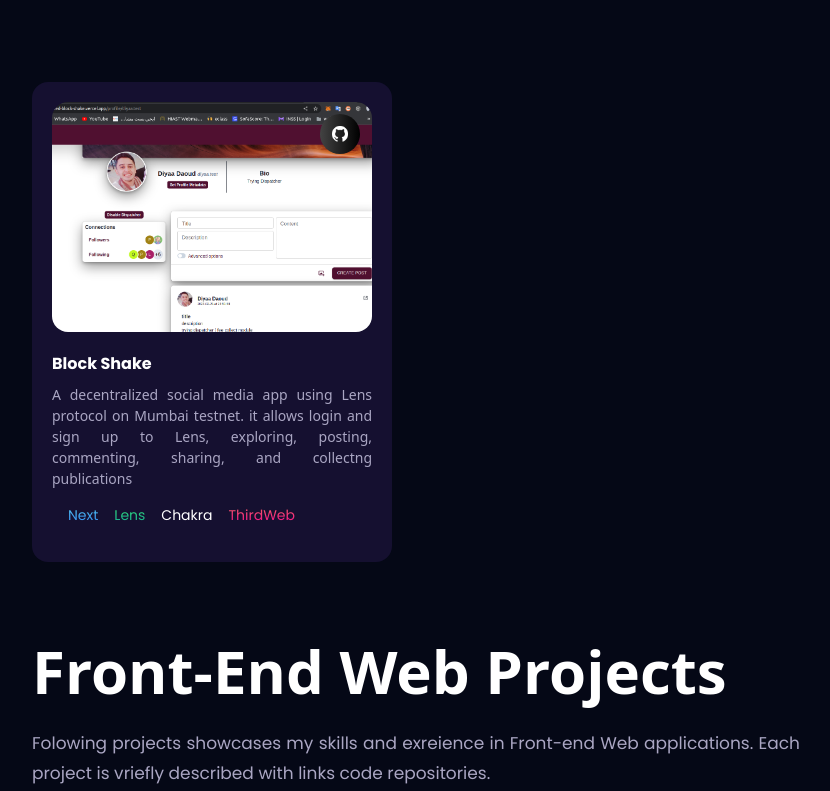
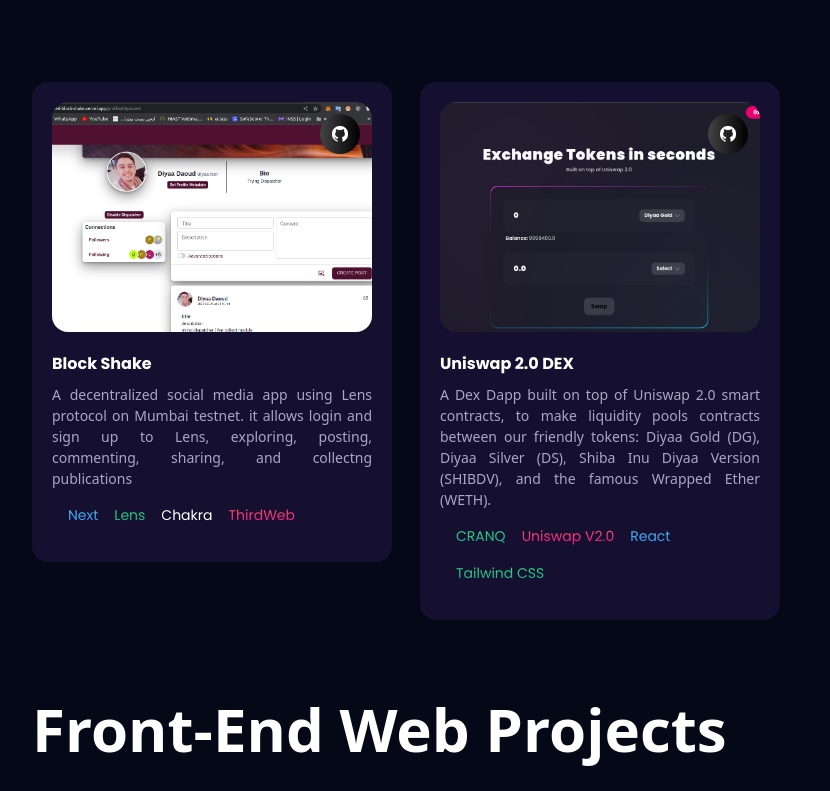
Before and after one commit to DiyaaDaoud/3D-Portfolio, a React (Vite) app: page / in a window 1280 px wide. Shown: the part 3489-4280 px from the top of the page, without its empty margins (32-862 px from the left). Built offline with nearby package versions, Linux system fonts and the light colour scheme.

Commit message:
add uniswap dex

```diff
--- a/src/assets/index.js
+++ b/src/assets/index.js
@@ -34,6 +34,7 @@
 
 import carrent from "./carrent.png";
 import blockshake from "./blockshake.png";
+import uniswapdex from "./uniswap-dex.png";
 
 export {
   logo,
@@ -69,4 +70,5 @@
   graphql,
   moralis,
   blockshake,
+  uniswapdex,
 };
--- a/src/components/Works.jsx
+++ b/src/components/Works.jsx
@@ -98,7 +98,8 @@
         >
           Folowing projects showcases my skills and exreience in Front-end Web
           applications. Each project is vriefly described with links code
-          repositories.
+          repositories. Side note: Each web3 project above can be in this
+          category as they are ful stack DApps
         </motion.p>
       </div>
       <div className="flex flex-wrap gap-7 mt-20">
--- a/src/constants/index.js
+++ b/src/constants/index.js
@@ -19,6 +19,7 @@
   graphql,
   moralis,
   blockshake,
+  uniswapdex,
 } from "../assets";
 
 export const navLinks = [
@@ -214,6 +215,31 @@
     image: blockshake,
     source_code_link: "https://github.com/DiyaaDaoud/Blocj-Shake-New-Version",
   },
+  {
+    name: "Uniswap 2.0 DEX",
+    description:
+      "A Dex Dapp built on top of Uniswap 2.0 smart contracts, to make liquidity pools contracts between our friendly tokens: Diyaa Gold (DG), Diyaa Silver (DS), Shiba Inu Diyaa Version (SHIBDV), and the famous Wrapped Ether (WETH). ",
+    tags: [
+      {
+        name: "CRANQ",
+        color: "green-text-gradient",
+      },
+      {
+        name: "Uniswap V2.0",
+        color: "pink-text-gradient",
+      },
+      {
+        name: "React",
+        color: "blue-text-gradient",
+      },
+      {
+        name: "Tailwind CSS",
+        color: "green-text-gradient",
+      },
+    ],
+    image: uniswapdex,
+    source_code_link: "https://github.com/DiyaaDaoud/Uniswap-DEX/tree/main",
+  },
 ];
 
 export {
```
Also changed, not shown: src/assets/uniswap-dex.png (added).
